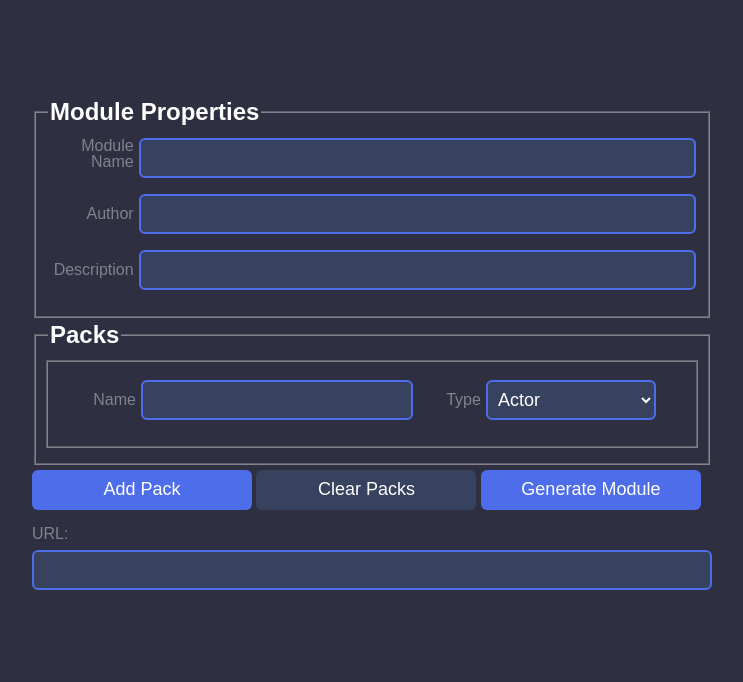
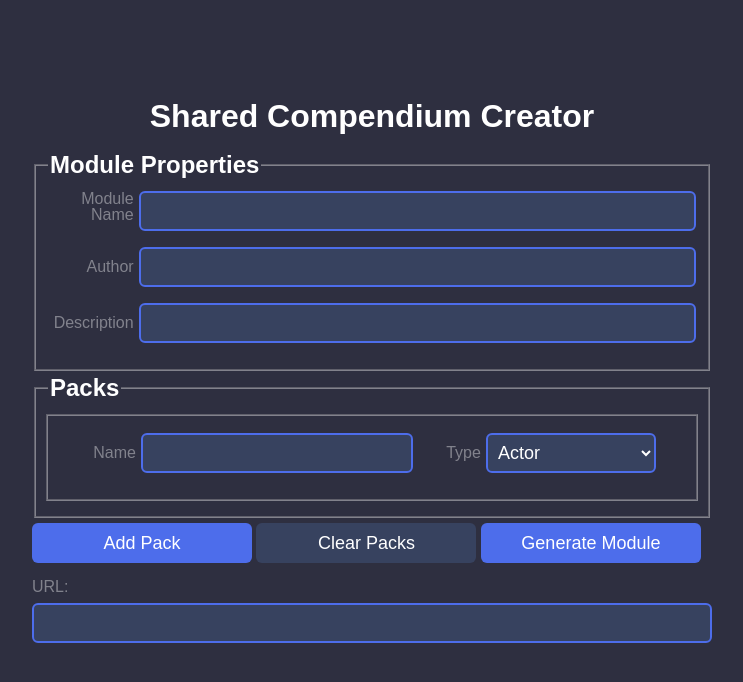
Before and after one commit to jsavko/fgen-mxzf, a Svelte app: page / in a window 1280 px wide. Shown: the top 682 px of the page, without its empty margins (268-1011 px from the left). Built offline with nearby package versions, Linux system fonts and the light colour scheme.

Commit message:
Header on Form

```diff
--- a/public/global.css
+++ b/public/global.css
@@ -13,7 +13,10 @@ body {
 	margin: 0;
   }
 
-
+h1 {
+	color: #fff;
+	text-align: center;
+}
 a {
 	font-size: 14px;
 	font-weight: 400;
--- a/src/App.svelte
+++ b/src/App.svelte
@@ -2,5 +2,4 @@
 	import Form from './Form.svelte';
 </script>
 
-
 <Form />
--- a/src/Form.svelte
+++ b/src/Form.svelte
@@ -86,8 +86,10 @@
   // {'name': "test_module", 'title': 'Test Module'
 </script>
 
+
 <main>
-  <form on:submit|preventDefault={onSubmit}>
+    <h1>Shared Compendium Creator</h1>
+    <form on:submit|preventDefault={onSubmit}>
     <fieldset>
       <legend>Module Properties</legend>
       <div class="flex">
```
